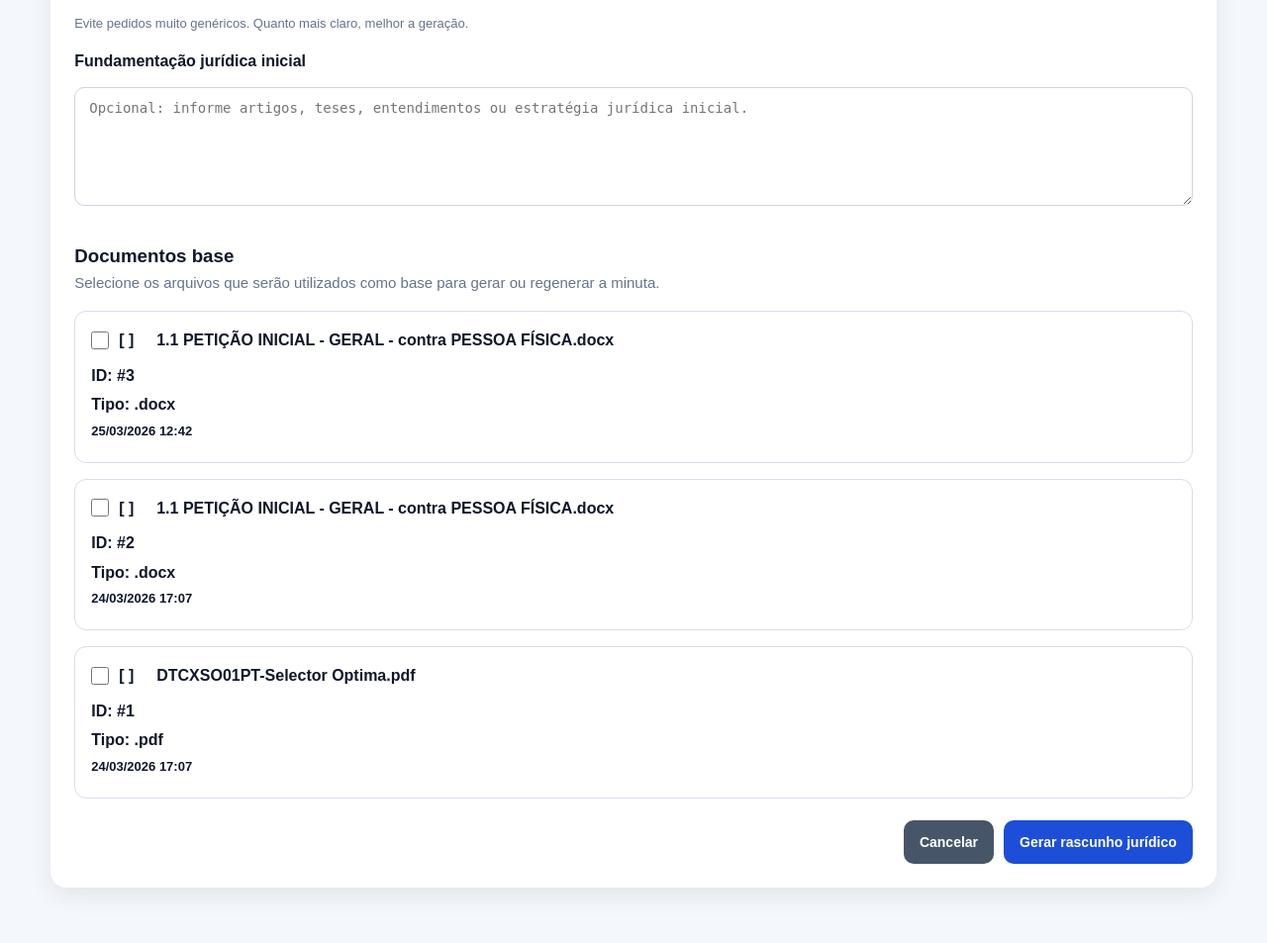
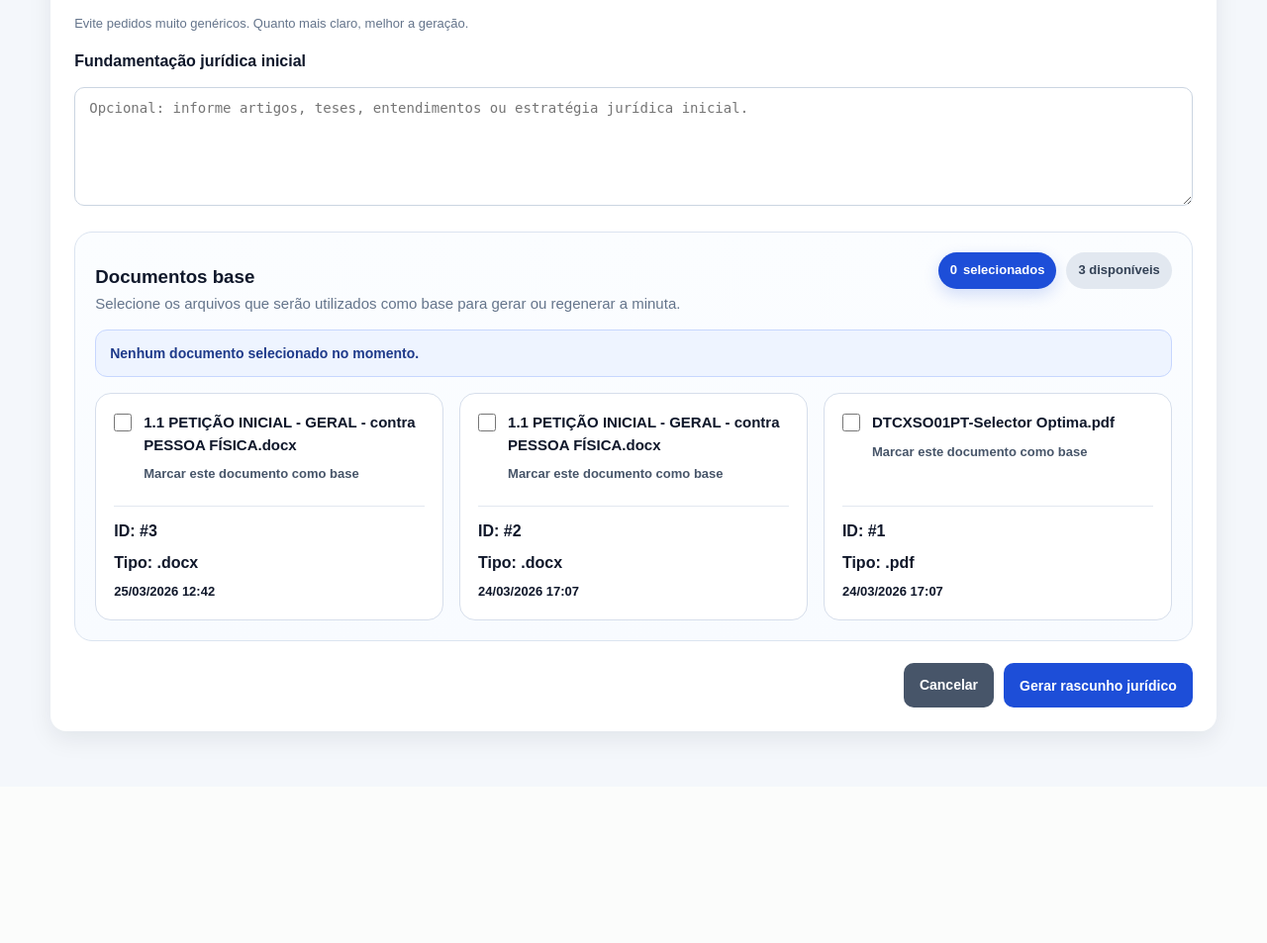
Before and after one commit to NatanLima3103/juridico_ai, a FastAPI app: page /generations/create in a window 1280 px wide. Shown: the part 1117-2070 px from the top of the page at 99% size. After the commit the page ends 1870 px from the top, so only its background shows below. Run offline with FastAPI, Linux system fonts and the light colour scheme.

Commit message:
Notebooke corporativo (Finalização da etapa 6.5)

```diff
--- a/app/static/css/style.css
+++ b/app/static/css/style.css
@@ -652,40 +654,115 @@ input[type="number"] {
 
 .secao-documentos-base {
     margin-top: 12px;
+    padding: 20px;
+    border: 1px solid #dbe4f0;
+    border-radius: 18px;
+    background: linear-gradient(180deg, #fbfdff 0%, #f8fbff 100%);
+}
+
+.documentos-base-cabecalho {
+    display: flex;
+    justify-content: space-between;
+    align-items: flex-start;
+    gap: 16px;
+    flex-wrap: wrap;
+    margin-bottom: 14px;
+}
+
+.documentos-base-resumo {
+    display: flex;
+    align-items: center;
+    gap: 10px;
+    flex-wrap: wrap;
+}
+
+.contador-documentos-base {
+    display: inline-flex;
+    align-items: center;
+    justify-content: center;
+    gap: 6px;
+    padding: 8px 12px;
+    border-radius: 999px;
+    background: #1d4ed8;
+    color: #ffffff;
+    font-size: 13px;
+    font-weight: 700;
+    box-shadow: 0 6px 16px rgba(29, 78, 216, 0.18);
+}
+
+.contador-documentos-total {
+    display: inline-flex;
+    align-items: center;
+    justify-content: center;
+    gap: 6px;
+    padding: 8px 12px;
+    border-radius: 999px;
+    background: #e2e8f0;
+    color: #334155;
+    font-size: 13px;
+    font-weight: 700;
+}
+
+.barra-status-documentos-base {
+    margin-top: 10px;
+    margin-bottom: 16px;
+    padding: 12px 14px;
+    border-radius: 12px;
+    background: #eef4ff;
+    border: 1px solid #c7d7fe;
+}
+
+.texto-status-documentos {
+    color: #1e3a8a;
+    font-size: 14px;
+    font-weight: 600;
 }
 
 .lista-documentos-base {
-    display: flex;
-    flex-direction: column;
+    display: grid;
+    grid-template-columns: repeat(auto-fit, minmax(280px, 1fr));
     gap: 16px;
     margin-top: 16px;
+    align-items: stretch;
 }
 
 .documento-base-item {
-    display: block;
+    display: flex;
+    flex-direction: column;
+    justify-content: space-between;
+    gap: 14px;
     border: 1px solid #d6deeb;
-    border-radius: 12px;
-    padding: 16px;
+    border-radius: 16px;
+    padding: 18px;
     background: #ffffff;
     cursor: pointer;
-    transition: border-color 0.2s ease, background-color 0.2s ease, transform 0.2s ease;
+    transition: border-color 0.2s ease, background-color 0.2s ease, transform 0.2s ease, box-shadow 0.2s ease;
+    min-height: 230px;
+    height: 100%;
 }
 
 .documento-base-item:hover {
     border-color: #93c5fd;
     background: #f8fbff;
+    transform: translateY(-2px);
+    box-shadow: 0 10px 22px rgba(15, 23, 42, 0.06);
 }
 
 .documento-base-item.selecionado {
     border: 2px solid #1d4ed8;
-    background-color: #eff6ff;
+    background: linear-gradient(180deg, #eff6ff 0%, #f8fbff 100%);
+    box-shadow: 0 12px 24px rgba(29, 78, 216, 0.10);
 }
 
 .documento-base-topo {
     display: flex;
-    align-items: center;
-    gap: 10px;
-    margin-bottom: 10px;
+    align-items: flex-start;
+    gap: 12px;
+}
+
+.documento-base-check {
+    flex-shrink: 0;
+    padding-top: 2px;
 }
 
 .documento-base-topo input[type="checkbox"] {
@@ -701,22 +778,77 @@ input[type="number"] {
     box-shadow: none;
     border: none;
     background: transparent;
+    cursor: pointer;
 }
 
-.marcador-documento {
-    font-weight: 700;
-    color: #0f172a;
-    min-width: 28px;
+.documento-base-conteudo-principal {
+    display: flex;
+    flex-direction: column;
+    gap: 8px;
+    min-width: 0;
+    width: 100%;
+    flex: 1;
+}
+
+.documento-base-titulo-linha {
+    display: flex;
+    align-items: flex-start;
+    justify-content: space-between;
+    gap: 10px;
+    flex-wrap: wrap;
 }
 
 .nome-documento {
     font-weight: 700;
     color: #0f172a;
     word-break: break-word;
+    font-size: 15px;
+    line-height: 1.5;
+}
+
+.selo-selecionado {
+    display: none;
+    padding: 6px 10px;
+    border-radius: 999px;
+    background: #dcfce7;
+    color: #166534;
+    font-size: 12px;
+    font-weight: 700;
+    white-space: nowrap;
+}
+
+.selo-selecionado.visivel {
+    display: inline-flex;
+    align-items: center;
+    justify-content: center;
+}
+
+.documento-base-marcacao {
+    display: flex;
+    align-items: center;
+    gap: 8px;
+}
+
+.marcador-documento {
+    font-weight: 600;
+    color: #475569;
+    font-size: 13px;
+}
+
+.documento-base-item.selecionado .marcador-documento {
+    color: #1d4ed8;
+}
+
+.documento-base-info {
+    display: grid;
+    gap: 6px;
+    padding-top: 12px;
+    margin-top: auto;
+    border-top: 1px solid #e2e8f0;
 }
 
 .documento-base-info p {
-    margin: 4px 0;
+    margin: 0;
     color: #0f172a;
 }
 
--- a/app/static/js/main.js
+++ b/app/static/js/main.js
@@ -0,0 +1,88 @@
+document.addEventListener("DOMContentLoaded", function () {
+    const selector = document.querySelector("[data-document-selector]");
+
+    if (!selector) {
+        return;
+    }
+
+    const checkboxes = selector.querySelectorAll("[data-document-checkbox]");
+    const countElement = selector.querySelector("[data-selected-count]");
+    const countLabelElement = selector.querySelector("[data-selected-count-label]");
+    const labelElement = selector.querySelector("[data-selected-label]");
+
+    function obterTextoSelecionados(totalSelecionados) {
+        if (totalSelecionados === 1) {
+            return "selecionado";
+        }
+
+        return "selecionados";
+    }
+
+    function obterTextoStatus(totalSelecionados) {
+        if (totalSelecionados === 0) {
+            return "Nenhum documento selecionado no momento.";
+        }
+
+        if (totalSelecionados === 1) {
+            return "1 documento selecionado para compor a geração.";
+        }
+
+        return `${totalSelecionados} documentos selecionados para compor a geração.`;
+    }
+
+    function atualizarEstadoDocumentos() {
+        let totalSelecionados = 0;
+
+        checkboxes.forEach(function (checkbox) {
+            const card = checkbox.closest("[data-document-card]");
+            const marker = card ? card.querySelector("[data-marker]") : null;
+            const badge = card ? card.querySelector("[data-selected-badge]") : null;
+
+            if (checkbox.checked) {
+                totalSelecionados += 1;
+
+                if (card) {
+                    card.classList.add("selecionado");
+                }
+
+                if (marker) {
+                    marker.textContent = "✓ Documento marcado para uso";
+                }
+
+                if (badge) {
+                    badge.classList.add("visivel");
+                }
+            } else {
+                if (card) {
+                    card.classList.remove("selecionado");
+                }
+
+                if (marker) {
+                    marker.textContent = "Marcar este documento como base";
+                }
+
+                if (badge) {
+                    badge.classList.remove("visivel");
+                }
+            }
+        });
+
+        if (countElement) {
+            countElement.textContent = String(totalSelecionados);
+        }
+
+        if (countLabelElement) {
+            countLabelElement.textContent = obterTextoSelecionados(totalSelecionados);
+        }
+
+        if (labelElement) {
+            labelElement.textContent = obterTextoStatus(totalSelecionados);
+        }
+    }
+
+    checkboxes.forEach(function (checkbox) {
+        checkbox.addEventListener("change", atualizarEstadoDocumentos);
+    });
+
+    atualizarEstadoDocumentos();
+});
--- a/app/templates/base.html
+++ b/app/templates/base.html
@@ -5,7 +5,7 @@
     <meta name="viewport" content="width=device-width, initial-scale=1.0">
     <title>{% block title %}Jurídico AI{% endblock %}</title>
     <link rel="icon" type="image/png" href="{{ url_for('static', path='img/favicon.png') }}">
-    <link rel="stylesheet" href="{{ url_for('static', path='css/style.css') }}?v=4.5">
+    <link rel="stylesheet" href="{{ url_for('static', path='css/style.css') }}?v=4.6">
 </head>
 <body>
     <header class="topo">
@@ -15,7 +15,7 @@
                     src="{{ url_for('static', path='img/logo-juridico-ai-sem-fundo.png') }}"
                     alt="Jurídico AI"
                     class="logo-juridico"
-    >
+                >
             </a>
 
             <nav class="menu">
@@ -33,5 +33,7 @@
     <main class="container pagina-conteudo">
         {% block content %}{% endblock %}
     </main>
+
+    <script src="{{ url_for('static', path='js/main.js') }}?v=1.0"></script>
 </body>
 </html>
--- a/app/templates/generation_create.html
+++ b/app/templates/generation_create.html
@@ -120,31 +120,92 @@
             placeholder="Opcional: informe artigos, teses, entendimentos ou estratégia jurídica inicial."
         >{{ form_data.legal_basis if form_data else '' }}</textarea>
 
-        <div class="secao-documentos-base">
+        <div class="secao-documentos-base" data-document-selector>
+            <div class="documentos-base-cabecalho">
+                <div>
                     <h3>Documentos base</h3>
                     <p class="texto-suave">
                         Selecione os arquivos que serão utilizados como base para gerar ou regenerar a minuta.
                     </p>
+                </div>
 
                 {% if documentos %}
+                    <div class="documentos-base-resumo">
+                        <span class="contador-documentos-base">
+                            <span data-selected-count>{{ selected_document_ids|length }}</span>
+                            <span data-selected-count-label>
+                                {% if selected_document_ids|length == 1 %}
+                                    selecionado
+                                {% else %}
+                                    selecionados
+                                {% endif %}
+                            </span>
+                        </span>
+
+                        <span class="contador-documentos-total">
+                            {{ documentos|length }}
+                            {% if documentos|length == 1 %}
+                                disponível
+                            {% else %}
+                                disponíveis
+                            {% endif %}
+                        </span>
+                    </div>
+                {% endif %}
+            </div>
+
+            {% if documentos %}
+                <div class="barra-status-documentos-base">
+                    <div class="texto-status-documentos" data-selected-label>
+                        {% if selected_document_ids|length == 0 %}
+                            Nenhum documento selecionado no momento.
+                        {% elif selected_document_ids|length == 1 %}
+                            1 documento selecionado para compor a geração.
+                        {% else %}
+                            {{ selected_document_ids|length }} documentos selecionados para compor a geração.
+                        {% endif %}
+                    </div>
+                </div>
+
                 <div class="lista-documentos-base">
                     {% for documento in documentos %}
-                        <label class="documento-base-item {% if documento.id in selected_document_ids %}selecionado{% endif %}">
+                        <label
+                            class="documento-base-item {% if documento.id in selected_document_ids %}selecionado{% endif %}"
+                            data-document-card
+                        >
                             <div class="documento-base-topo">
+                                <div class="documento-base-check">
                                     <input
                                         type="checkbox"
                                         name="document_ids"
                                         value="{{ documento.id }}"
                                         {% if documento.id in selected_document_ids %}checked{% endif %}
+                                        data-document-checkbox
                                     >
-                                <span class="marcador-documento">
+                                </div>
+
+                                <div class="documento-base-conteudo-principal">
+                                    <div class="documento-base-titulo-linha">
+                                        <span class="nome-documento">{{ documento.original_filename }}</span>
+
+                                        <span
+                                            class="selo-selecionado {% if documento.id in selected_document_ids %}visivel{% endif %}"
+                                            data-selected-badge
+                                        >
+                                            Selecionado
+                                        </span>
+                                    </div>
+
+                                    <div class="documento-base-marcacao">
+                                        <span class="marcador-documento" data-marker>
                                             {% if documento.id in selected_document_ids %}
-                                        [X]
+                                                ✓ Documento marcado para uso
                                             {% else %}
-                                        [ ]
+                                                Marcar este documento como base
                                             {% endif %}
                                         </span>
-                                <span class="nome-documento">{{ documento.original_filename }}</span>
+                                    </div>
+                                </div>
                             </div>
 
                             <div class="documento-base-info">
```
Also changed, not shown: other parts of app/static/css/style.css (+63 -348 lines), juridico_ai.db. Lines whose indentation alone changed are shown as unchanged.
